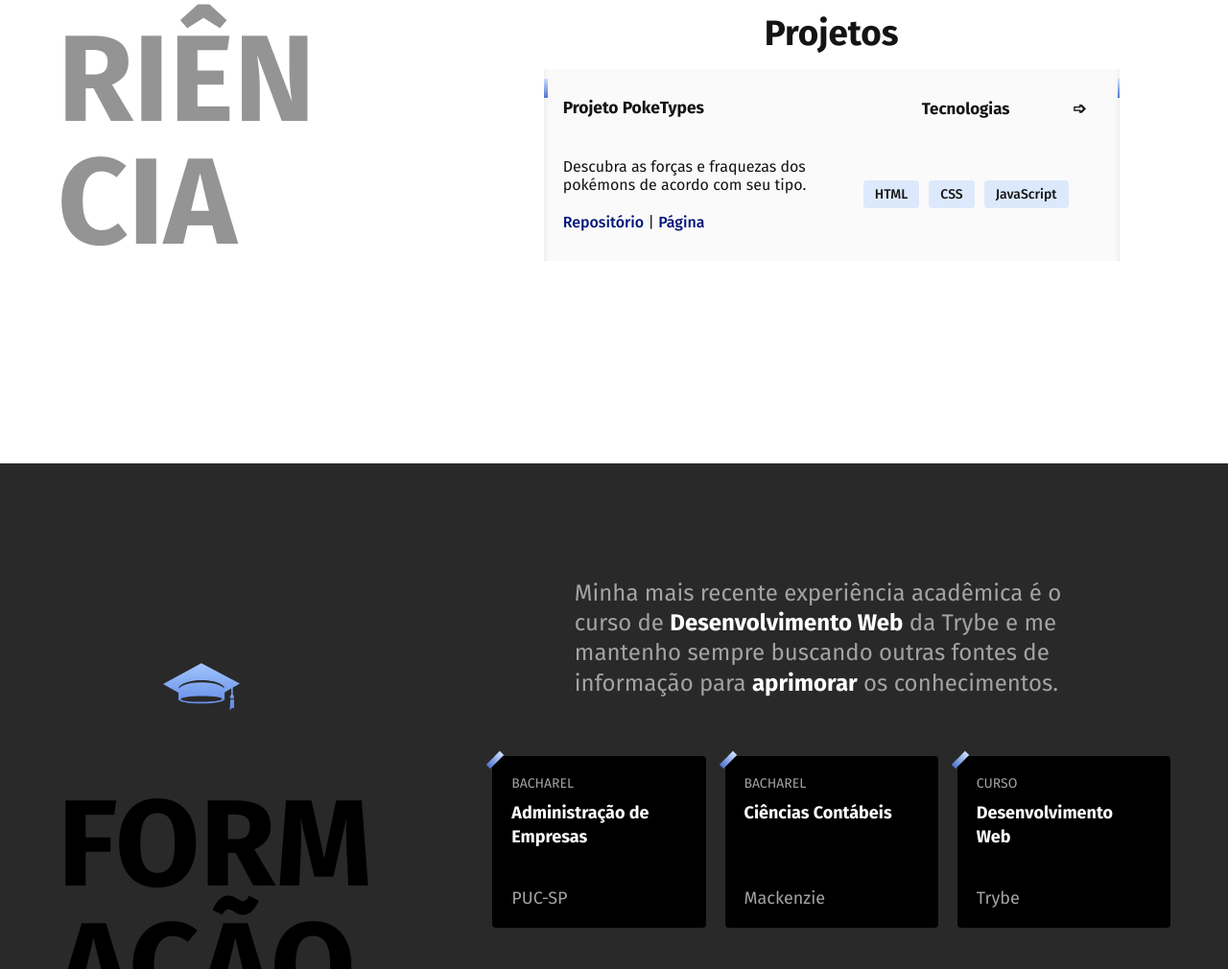
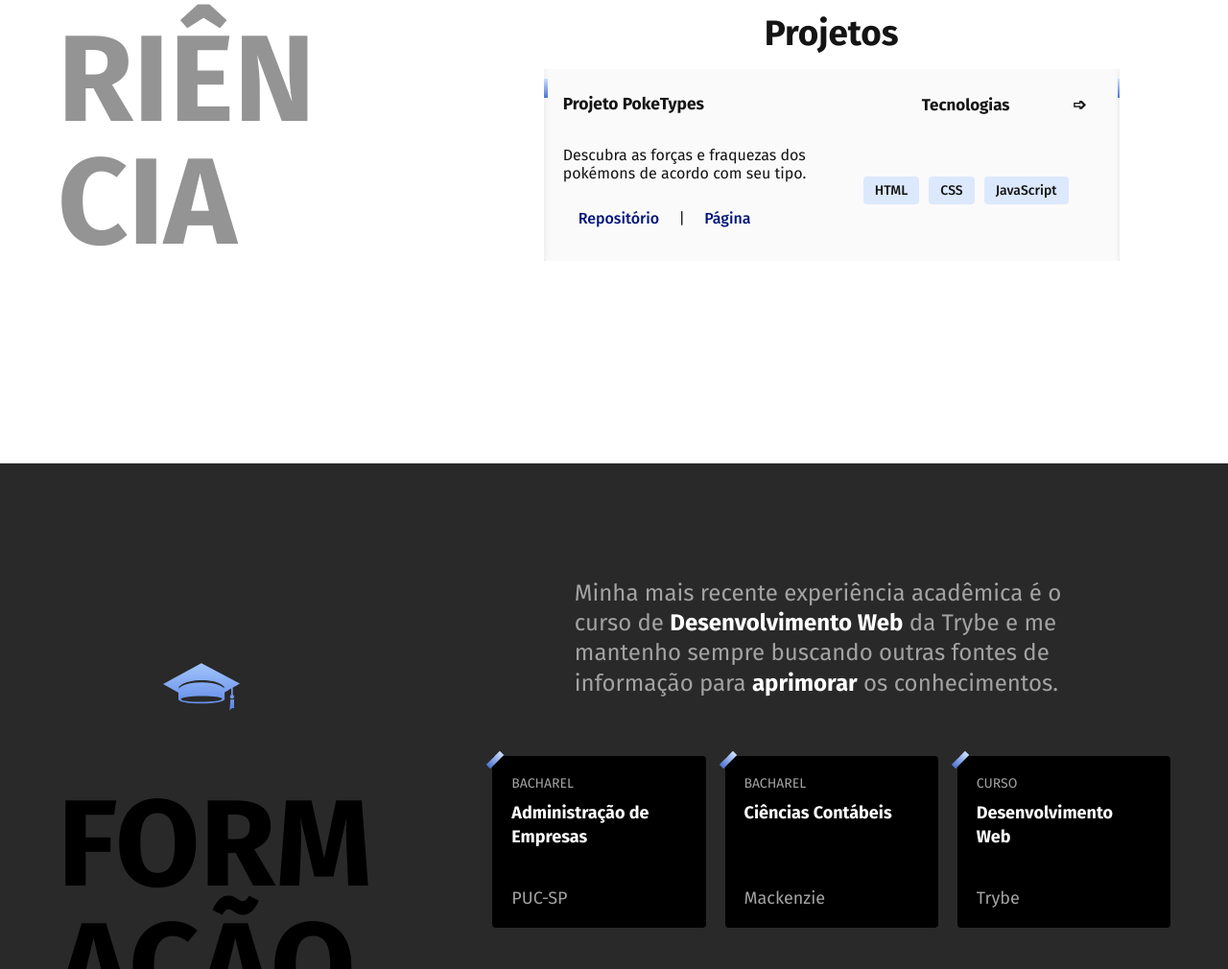
Before and after one commit to ree1moreno/ree1moreno.github.io, a plain HTML site: page index.html in a window 1280 px wide. Shown: the part 1077-2087 px from the top of the page at 96% size. Drawn offline with nearby package versions, Linux system fonts and the light colour scheme.

Commit message:
ajuste padding link

```diff
--- a/style.css
+++ b/style.css
@@ -231,7 +231,9 @@ img {
 
 .poke-container a {
   color: #021579;
+  display: inline-block;
   font-weight: 500;
+  padding: 0.5rem 1rem;
 }
 
 .projeto-item a:hover {
```
